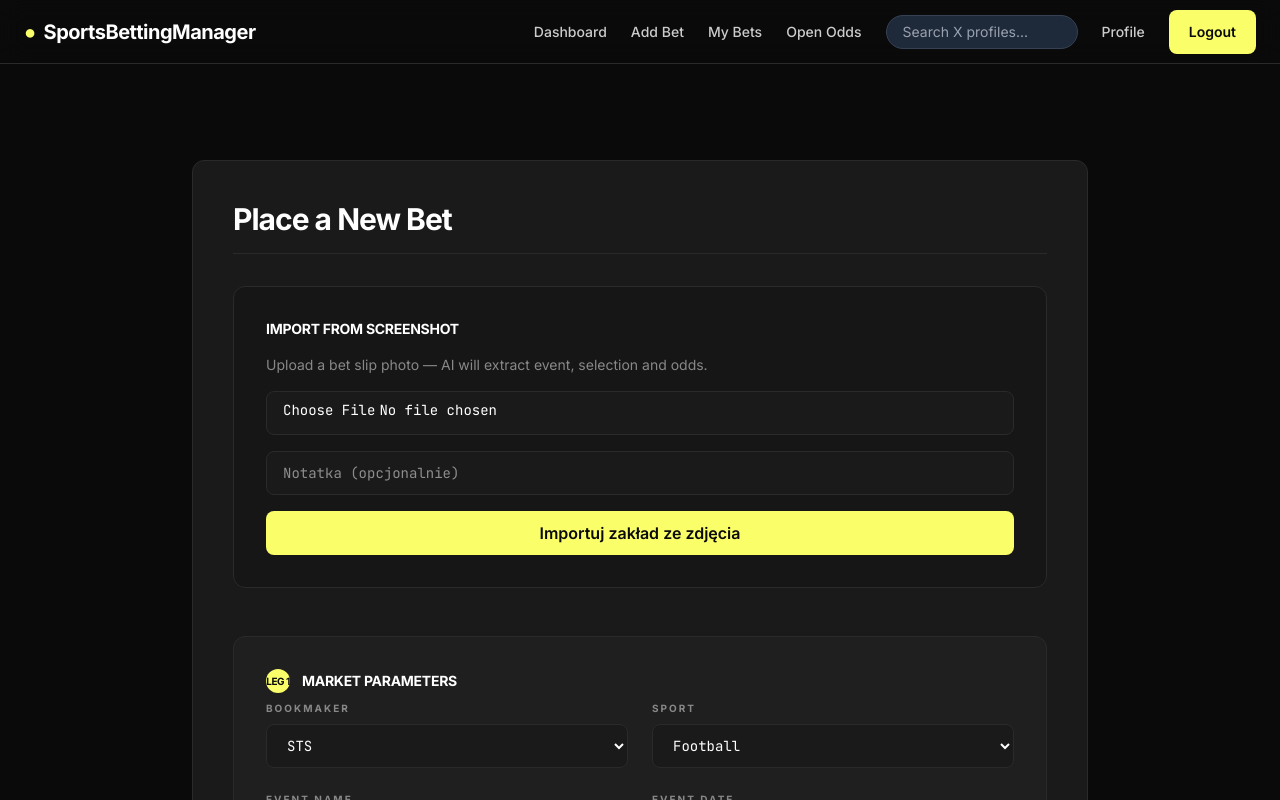
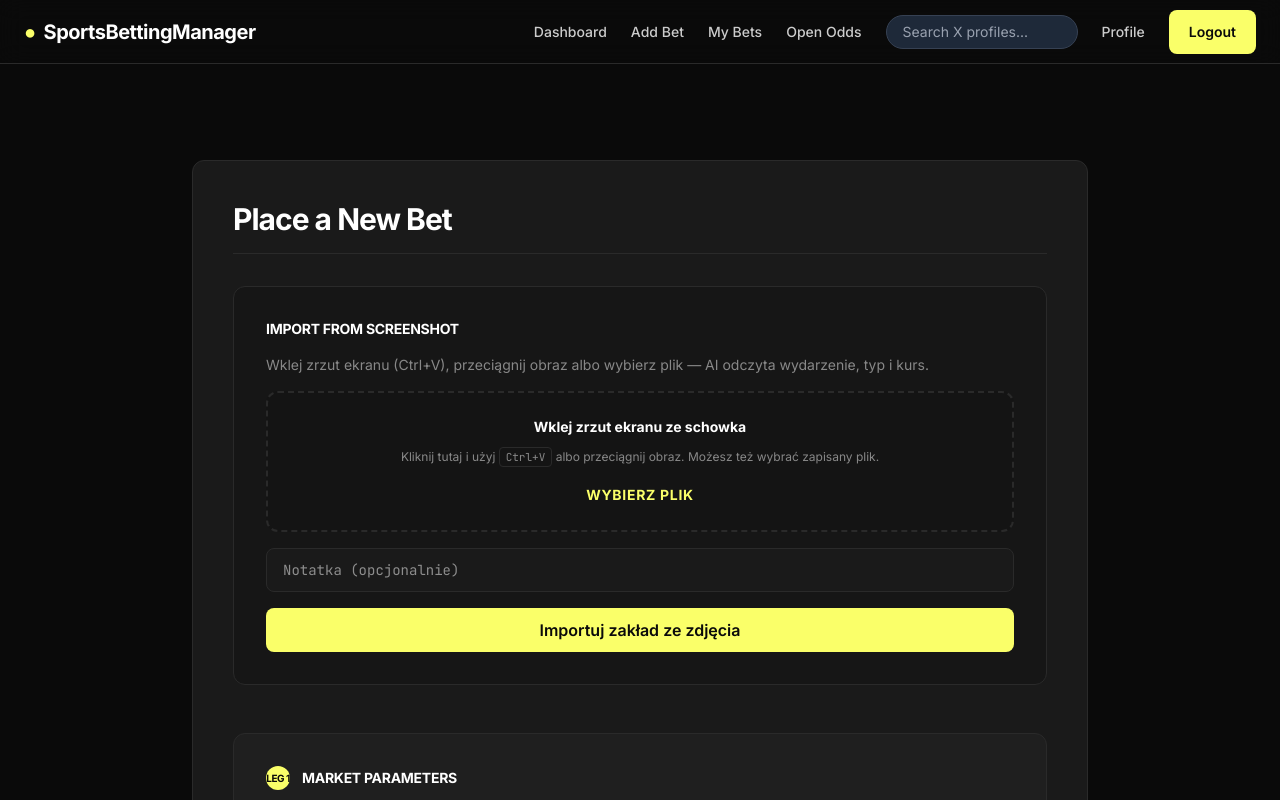
Before and after one commit to grzechuhehe/BettingManager, a React (Vite) app in the folder frontend/: page /add-bet in a window 1280 px wide. Shown: the top 800 px of the page. Built offline with nearby package versions, Linux system fonts and the light colour scheme; sample sign-in values are in the browser's storage.

Commit message:
Add clipboard and drag-drop import for bet screenshots
Support paste, drag-and-drop, and file picker in the import form so users
can add slips without saving images to disk first.

```diff
--- a/frontend/src/components/AddBetForm.jsx
+++ b/frontend/src/components/AddBetForm.jsx
@@ -112,7 +112,7 @@ const AddBetForm = () => {
 
             <div className="mb-12 p-8 border border-hairline rounded-lg bg-surface-soft/50 space-y-4">
                 <h3 className="text-sm font-bold text-on-dark uppercase tracking-widest">Import from Screenshot</h3>
-                <p className="text-sm text-muted">Upload a bet slip photo — AI will extract event, selection and odds.</p>
+                <p className="text-sm text-muted">Wklej zrzut ekranu (Ctrl+V), przeciągnij obraz albo wybierz plik — AI odczyta wydarzenie, typ i kurs.</p>
                 <ImportBetFromImage onImported={handleImported} />
             </div>
 
--- a/frontend/src/components/ImportBetFromImage.jsx
+++ b/frontend/src/components/ImportBetFromImage.jsx
@@ -1,17 +1,93 @@
-import { useState } from 'react';
+import { useCallback, useEffect, useMemo, useRef, useState } from 'react';
 import { importBetFromImage } from '../api';
 
+const IMAGE_TYPES = ['image/png', 'image/jpeg', 'image/jpg', 'image/webp', 'image/gif'];
+
+function clipboardItemToFile(item) {
+  const blob = item.getAsFile();
+  if (!blob) return null;
+  const ext = blob.type.split('/')[1] || 'png';
+  return new File([blob], `screenshot-${Date.now()}.${ext}`, { type: blob.type || 'image/png' });
+}
+
+function fileFromDataTransfer(dataTransfer) {
+  if (!dataTransfer) return null;
+  const dropped = dataTransfer.files?.[0];
+  if (dropped?.type.startsWith('image/')) return dropped;
+
+  for (const item of dataTransfer.items ?? []) {
+    if (item.kind === 'file' && item.type.startsWith('image/')) {
+      return clipboardItemToFile(item);
+    }
+  }
+  return null;
+}
+
 export default function ImportBetFromImage({ onImported }) {
+  const containerRef = useRef(null);
+  const fileInputRef = useRef(null);
   const [file, setFile] = useState(null);
   const [note, setNote] = useState('');
   const [loading, setLoading] = useState(false);
   const [error, setError] = useState(null);
   const [success, setSuccess] = useState(null);
+  const [isDragOver, setIsDragOver] = useState(false);
+
+  const previewUrl = useMemo(
+    () => (file ? URL.createObjectURL(file) : null),
+    [file],
+  );
+
+  useEffect(() => () => {
+    if (previewUrl) URL.revokeObjectURL(previewUrl);
+  }, [previewUrl]);
+
+  const selectFile = useCallback((nextFile) => {
+    if (!nextFile?.type.startsWith('image/')) {
+      setError('Wgraj obraz (PNG/JPG) lub wklej zrzut ekranu.');
+      return;
+    }
+    setFile(nextFile);
+    setError(null);
+    setSuccess(null);
+  }, []);
+
+  const clearFile = useCallback(() => {
+    setFile(null);
+    if (fileInputRef.current) fileInputRef.current.value = '';
+  }, []);
+
+  const handlePaste = useCallback((e) => {
+    const items = e.clipboardData?.items;
+    if (!items) return;
+
+    for (const item of items) {
+      if (item.type.startsWith('image/')) {
+        e.preventDefault();
+        const pastedFile = clipboardItemToFile(item);
+        if (pastedFile) selectFile(pastedFile);
+        return;
+      }
+    }
+  }, [selectFile]);
+
+  useEffect(() => {
+    const onDocumentPaste = (e) => {
+      const active = document.activeElement;
+      const inImportSection =
+        containerRef.current?.contains(active) || containerRef.current?.contains(e.target);
+      if (!inImportSection) return;
+      handlePaste(e);
+    };
+
+    document.addEventListener('paste', onDocumentPaste);
+    return () => document.removeEventListener('paste', onDocumentPaste);
+  }, [handlePaste]);
 
   const handleSubmit = async (e) => {
     e.preventDefault();
     if (!file) {
-      setError('Wybierz zdjęcie kuponu.');
+      setError('Wklej zrzut ekranu (Ctrl+V) lub wybierz zdjęcie kuponu.');
       return;
     }
     setLoading(true);
@@ -19,7 +95,7 @@ export default function ImportBetFromImage({ onImported }) {
     setSuccess(null);
     try {
       const { data } = await importBetFromImage(file, note);
-      setFile(null);
+      clearFile();
       setNote('');
       setSuccess(`Zaimportowano: ${data.eventName} (${data.selection})`);
       if (onImported) onImported(data);
@@ -39,12 +115,87 @@ export default function ImportBetFromImage({ onImported }) {
 
   return (
     <form onSubmit={handleSubmit} className="space-y-4">
-      <input
-        type="file"
-        accept="image/*"
-        onChange={(e) => setFile(e.target.files?.[0] ?? null)}
-        className="input-field w-full"
-      />
+      <div
+        ref={containerRef}
+        tabIndex={0}
+        onPaste={handlePaste}
+        onDragOver={(e) => {
+          e.preventDefault();
+          setIsDragOver(true);
+        }}
+        onDragLeave={(e) => {
+          if (!e.currentTarget.contains(e.relatedTarget)) setIsDragOver(false);
+        }}
+        onDrop={(e) => {
+          e.preventDefault();
+          setIsDragOver(false);
+          const droppedFile = fileFromDataTransfer(e.dataTransfer);
+          if (droppedFile) selectFile(droppedFile);
+        }}
+        className={`rounded-lg border-2 border-dashed p-6 transition-colors outline-none focus-visible:ring-2 focus-visible:ring-primary/50 ${
+          isDragOver
+            ? 'border-primary bg-primary/5'
+            : file
+              ? 'border-primary/40 bg-surface-soft/50'
+              : 'border-hairline bg-surface-soft/30 hover:border-primary/30'
+        }`}
+      >
+        <input
+          ref={fileInputRef}
+          type="file"
+          accept={IMAGE_TYPES.join(',')}
+          onChange={(e) => {
+            const chosen = e.target.files?.[0];
+            if (chosen) selectFile(chosen);
+          }}
+          className="sr-only"
+        />
+
+        {previewUrl ? (
+          <div className="space-y-4">
+            <img
+              src={previewUrl}
+              alt="Podgląd kuponu"
+              className="mx-auto max-h-64 rounded-md border border-hairline object-contain"
+            />
+            <div className="flex flex-wrap items-center justify-center gap-3">
+              <button
+                type="button"
+                onClick={() => fileInputRef.current?.click()}
+                className="text-sm font-bold uppercase tracking-wider text-muted hover:text-on-dark"
+              >
+                Zmień plik
+              </button>
+              <span className="text-muted">·</span>
+              <button
+                type="button"
+                onClick={clearFile}
+                className="text-sm font-bold uppercase tracking-wider text-rose-500 hover:text-rose-400"
+              >
+                Usuń
+              </button>
+            </div>
+          </div>
+        ) : (
+          <div className="space-y-3 text-center">
+            <p className="text-sm font-bold text-on-dark">
+              Wklej zrzut ekranu ze schowka
+            </p>
+            <p className="text-xs text-muted">
+              Kliknij tutaj i użyj <kbd className="rounded border border-hairline px-1.5 py-0.5 font-mono text-[11px]">Ctrl+V</kbd>
+              {' '}albo przeciągnij obraz. Możesz też wybrać zapisany plik.
+            </p>
+            <button
+              type="button"
+              onClick={() => fileInputRef.current?.click()}
+              className="mt-2 text-sm font-bold uppercase tracking-wider text-primary hover:text-primary/80"
+            >
+              Wybierz plik
+            </button>
+          </div>
+        )}
+      </div>
+
       <input
         type="text"
         placeholder="Notatka (opcjonalnie)"
@@ -52,7 +203,7 @@ export default function ImportBetFromImage({ onImported }) {
         onChange={(e) => setNote(e.target.value)}
         className="input-field w-full"
       />
-      <button type="submit" disabled={loading} className="button-primary w-full">
+      <button type="submit" disabled={loading || !file} className="button-primary w-full">
         {loading ? 'Analizuję...' : 'Importuj zakład ze zdjęcia'}
       </button>
       {error && <p className="text-rose-500 text-sm font-medium">{error}</p>}
```
